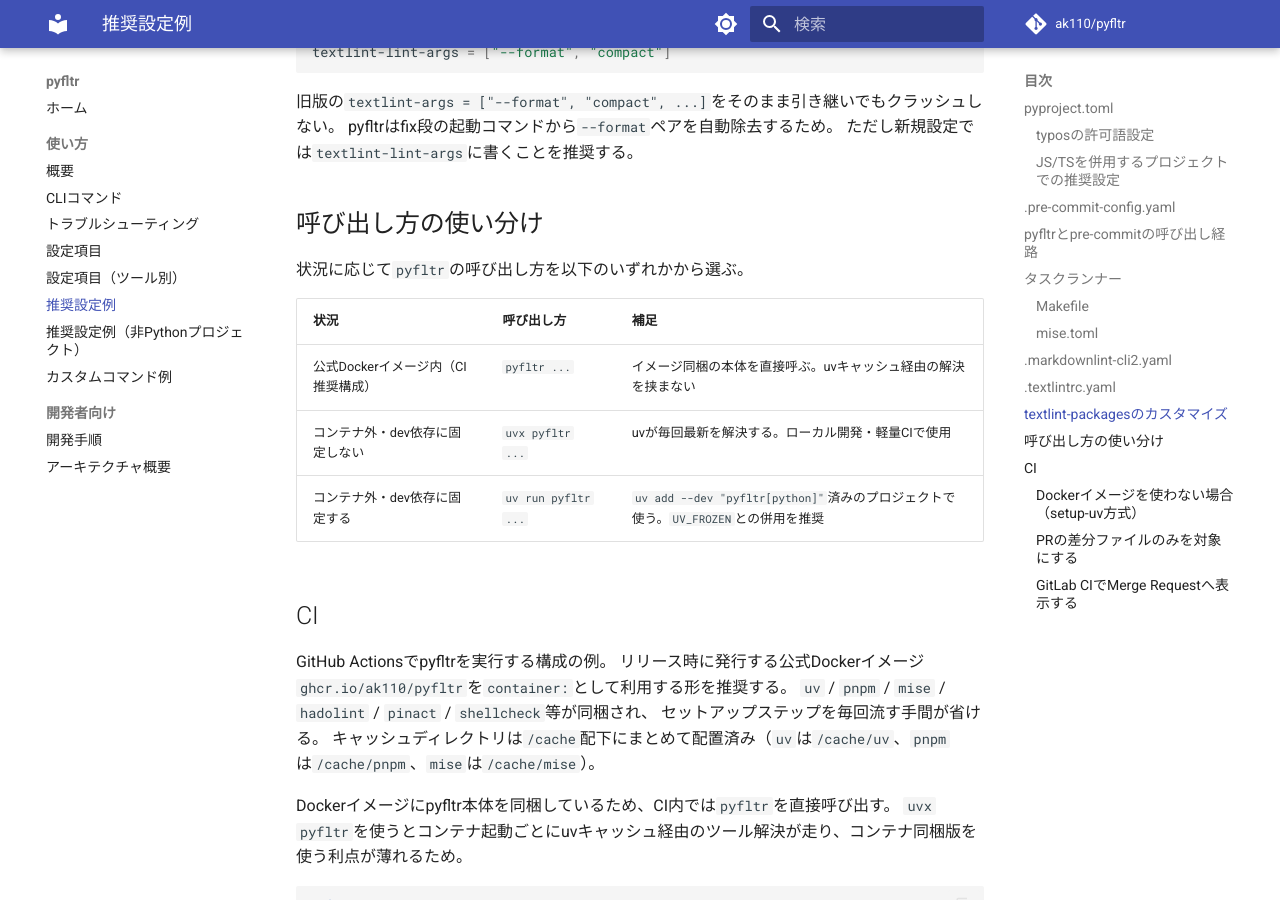
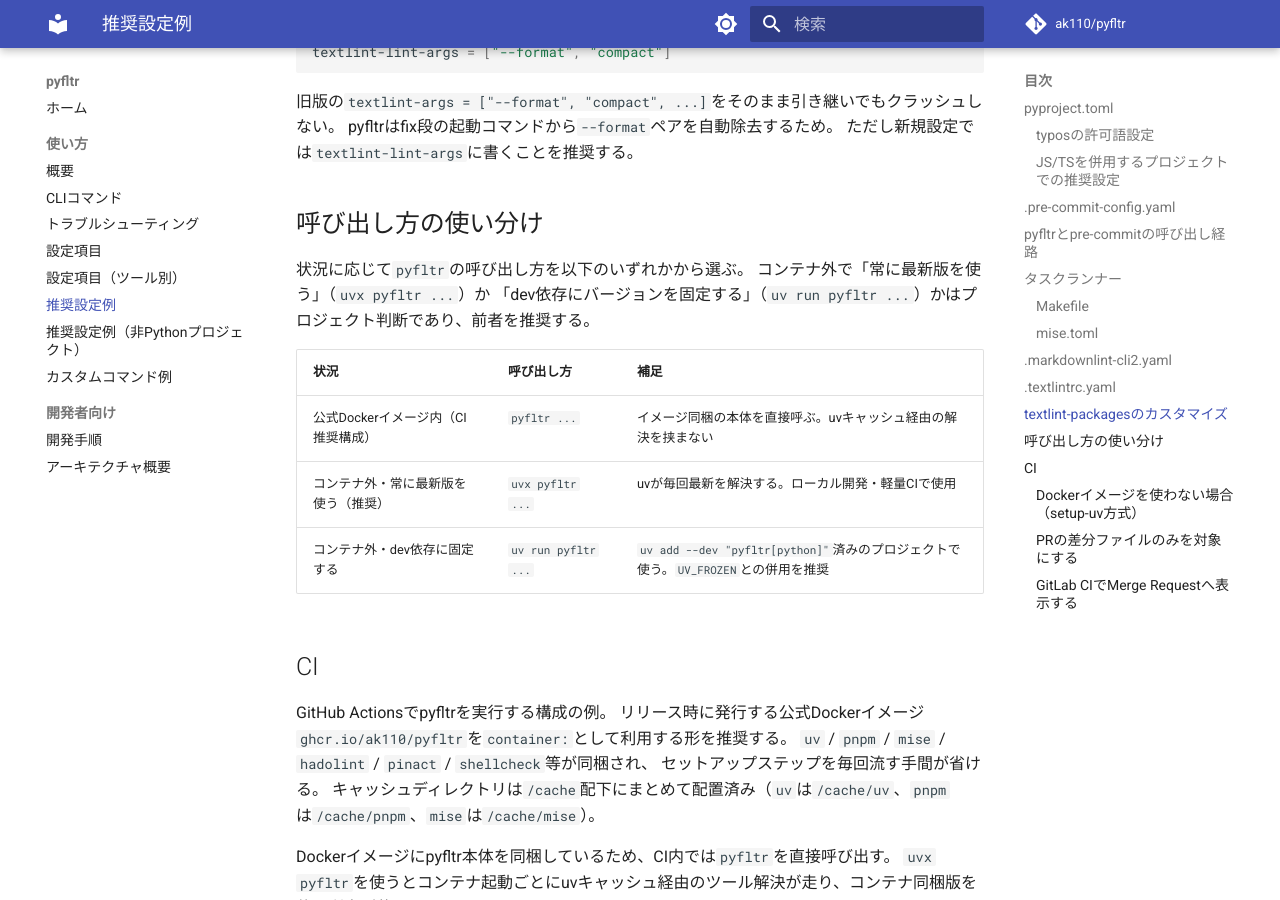
Before and after one commit to ak110/pyfltr, an MkDocs documentation site: the page built from docs/guide/recommended.md, in a window 1280 px wide and 900 px high, scrolled down 7242 px. Built offline with MkDocs 1.6.1 and Material for MkDocs 9.7.7, drawn with Linux system fonts in a browser that asks for light colours; comment, search, counter and statistics services are not loaded; some of the changed text lies outside the part shown.

Commit message:
docs(recommended): 呼び出し方の使い分けでuvx最新解決を推奨と明示する
「dev依存に`pyfltr[python]`を固定する」前提の表現を整理し、
`uvx pyfltr`での最新解決と`uv run pyfltr`での固定運用がプロジェクト判断であること、
および前者が推奨であることを明示する。
あわせてWindows runnerで`typos.EXE`終端により失敗していた
`test_command_info_json_typos`を`pathlib.Path.stem`比較へ変更し
拡張子有無を吸収する。

```diff
--- a/docs/guide/recommended.md
+++ b/docs/guide/recommended.md
@@ -7,7 +7,7 @@
 - `preset = "latest"`: 各時点での推奨ツール構成。詳細は[プリセット設定](configuration.md#preset)を参照。
 - `python = true`: Python系ツールのゲートを開ける。推奨ツール（ruff-format / ruff-check / mypy /
   pylint / pyright / pytest / uv-sort）を一式有効化する。
-  Python系ツール一式は本体依存に同梱されているため、`uvx pyfltr`単発で利用できる。
+  Python系ツール一式は本体依存に同梱されているため、`uvx pyfltr`単発で利用できる（推奨）。
   dev依存に固定したい場合は`uv add --dev "pyfltr[python]"`（pip環境では`pip install pyfltr`）を使う。
 - `pylint-args`: pylintに追加で渡す引数。`--load-plugins=pylint_pydantic`と
   `--enable-error-code=unused-awaitable`（mypy）は自動オプションで既定有効のため個別指定不要。
@@ -334,11 +334,13 @@
 ## 呼び出し方の使い分け
 
 状況に応じて`pyfltr`の呼び出し方を以下のいずれかから選ぶ。
+コンテナ外で「常に最新版を使う」（`uvx pyfltr ...`）か
+「dev依存にバージョンを固定する」（`uv run pyfltr ...`）かはプロジェクト判断であり、前者を推奨する。
 
 | 状況 | 呼び出し方 | 補足 |
 | --- | --- | --- |
 | 公式Dockerイメージ内（CI推奨構成） | `pyfltr ...` | イメージ同梱の本体を直接呼ぶ。uvキャッシュ経由の解決を挟まない |
-| コンテナ外・dev依存に固定しない | `uvx pyfltr ...` | uvが毎回最新を解決する。ローカル開発・軽量CIで使用 |
+| コンテナ外・常に最新版を使う（推奨） | `uvx pyfltr ...` | uvが毎回最新を解決する。ローカル開発・軽量CIで使用 |
 | コンテナ外・dev依存に固定する | `uv run pyfltr ...` | `uv add --dev "pyfltr[python]"`済みのプロジェクトで使う。`UV_FROZEN`との併用を推奨 |
 
 ## CI
```
Also changed, not shown: other parts of docs/guide/recommended.md (+2 -2 lines), 1 other file.
